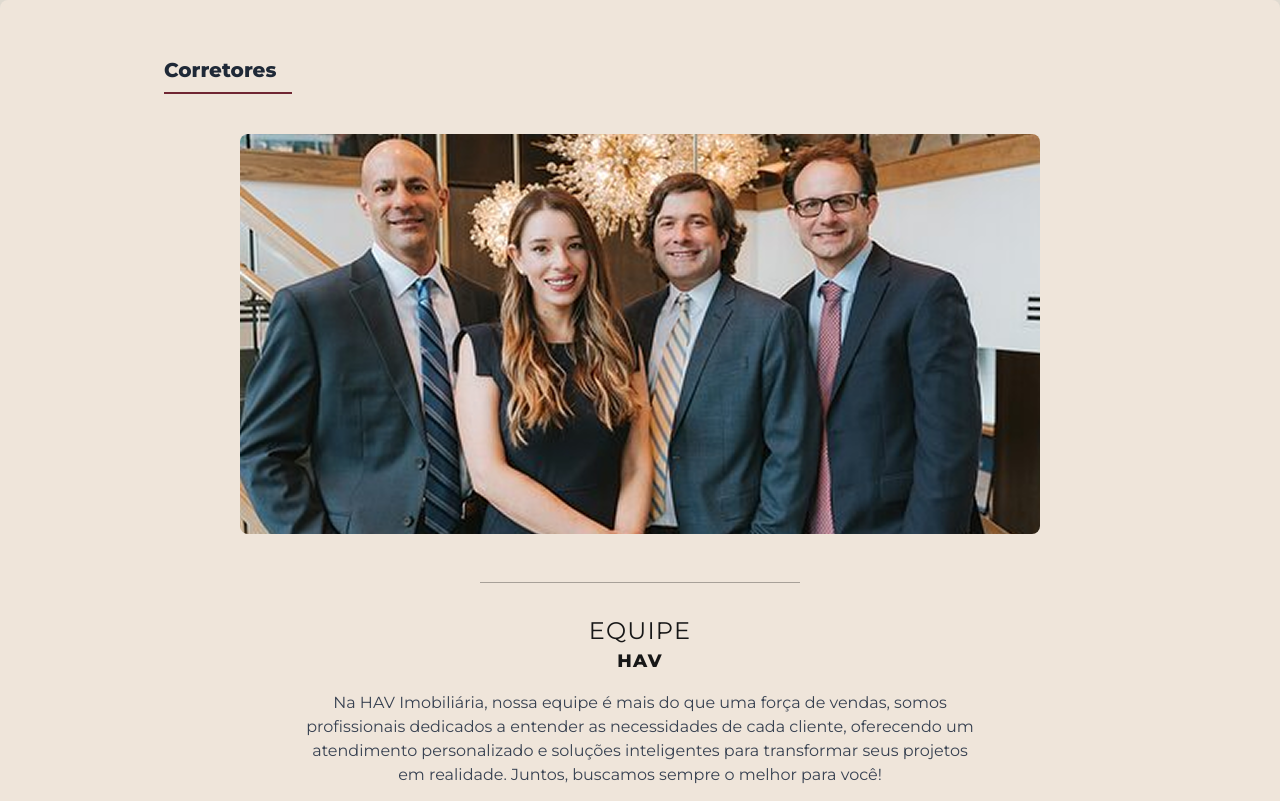
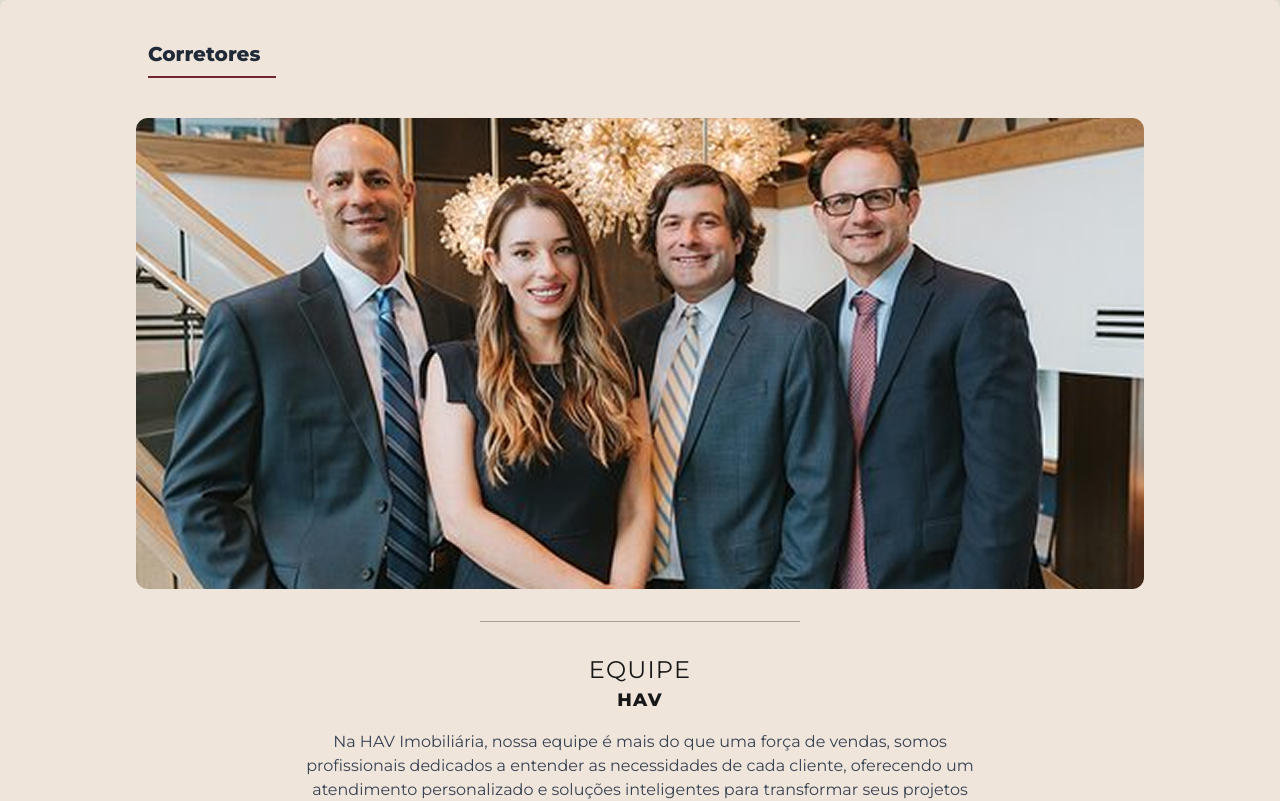
Before and after one commit to gstSenai/Projeto-Final-MI75, a Next.js app in the folder front-end-imobiliaria/: page /paginaCorretores in a window 1280 px wide. Shown: the top 801 px of the page. Built offline with nearby package versions, Linux system fonts and the light colour scheme.

Commit message:
pagina corretores 100%

```diff
--- a/front-end-imobiliaria/src/app/paginaCorretores/page.tsx
+++ b/front-end-imobiliaria/src/app/paginaCorretores/page.tsx
@@ -46,19 +46,17 @@ export default function Equipe() {
   return (
     <div className="bg-[#EFE5DA] p-8 rounded-lg shadow-lg text-center font-montserrat">
 
-      <div className="p-6 max-w-5xl mx-auto">
+      <div className="p-2 max-w-5xl mx-auto">
 
       <h2 className="ml-3 text-xl font-bold text-gray-800 text-left mb-10 border-b-2 border-[#702632] pb-2 w-32">
   Corretores
 </h2>
 
 
-        <div className="relative w-[800px] h-[400px] mb-4 mx-auto">
-          <Image
+        <div className="relative w-[100%] h-[20%] mb-4 mx-auto">
+          <img
             src="/iconsPaginaCorretores/corretores.png"
             alt="Equipe de corretores"
-            layout="fill"
-            objectFit="cover"
             className="rounded-lg"
           />
         </div>
```
